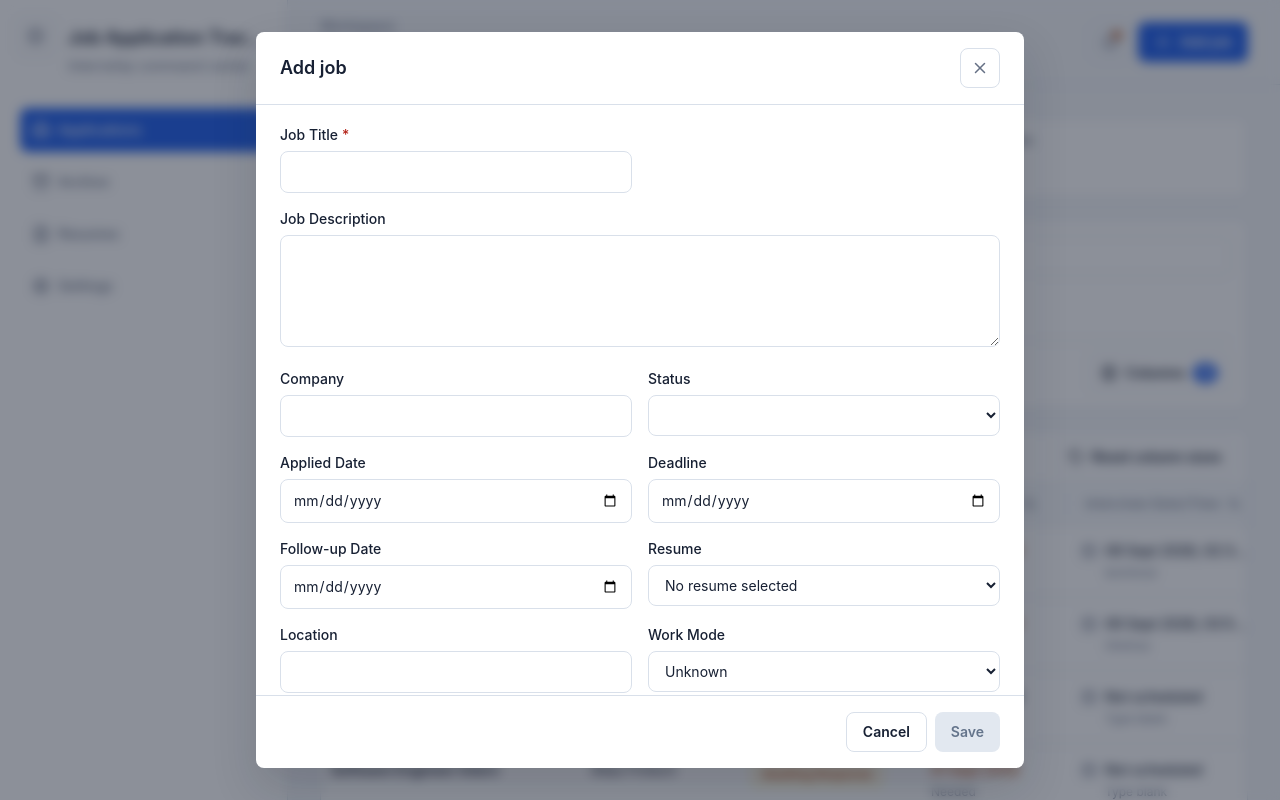
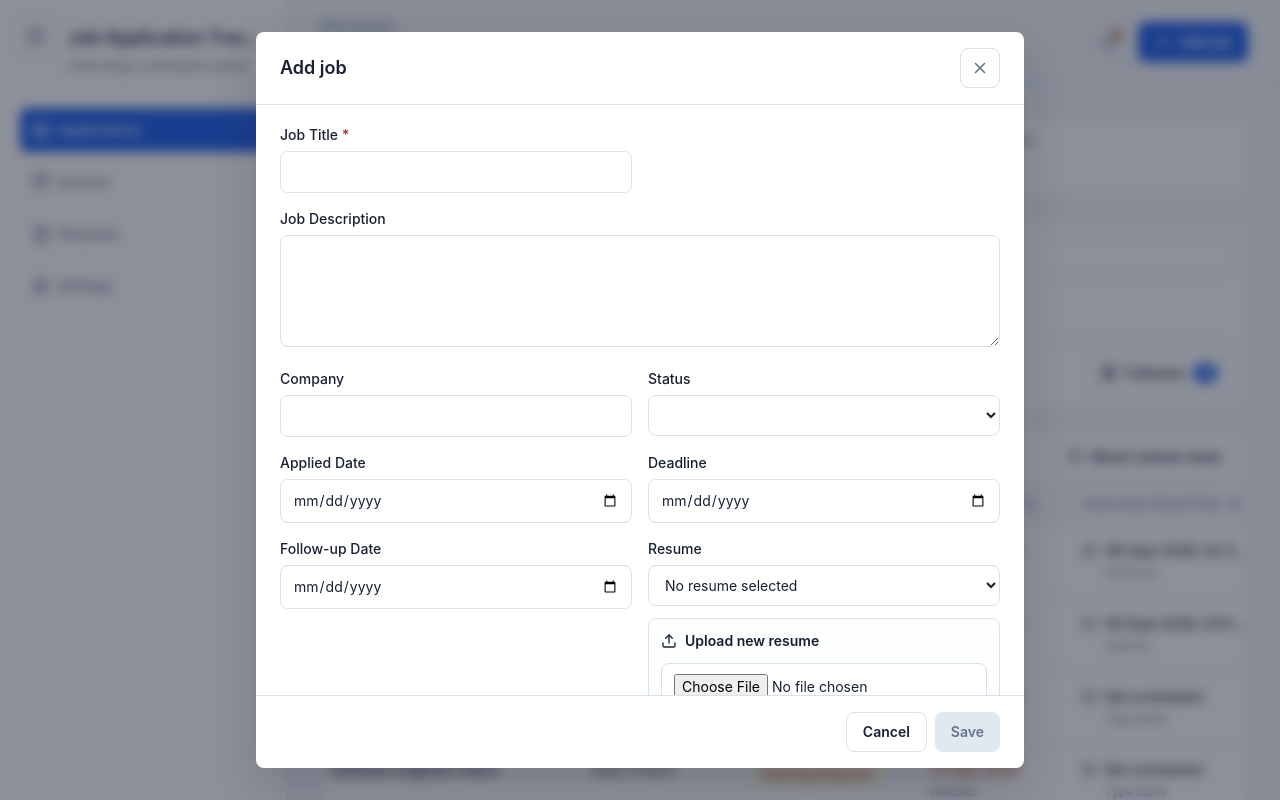
Before and after one commit to Simplificatedd/JobApplicationTracker, a React (Vite) app: page / in a window 1280 px wide. Both pictures are taken after a click on the button "Add job". Shown: the top 800 px of the page. Built offline with nearby package versions, Linux system fonts and the light colour scheme.

Commit message:
Wire resume upload into applications

```diff
--- a/src/App.tsx
+++ b/src/App.tsx
@@ -39,6 +39,7 @@ export function App() {
         isOpen={isAddOpen}
         onClose={() => setIsAddOpen(false)}
         onCreate={tracker.createApplication}
+        onUploadResume={tracker.uploadResume}
         resumes={tracker.resumes}
       />
     </AppShell>
--- a/src/features/applications/AddApplicationModal.tsx
+++ b/src/features/applications/AddApplicationModal.tsx
@@ -1,4 +1,4 @@
-import { X } from "lucide-react";
+import { Upload, X } from "lucide-react";
 import type { MouseEvent as ReactMouseEvent } from "react";
 import type { ReactNode } from "react";
 import { useState } from "react";
@@ -7,6 +7,7 @@ import { APPLICATION_SOURCES } from "../../lib/domain";
 import { UnsavedChangesDialog } from "../../components/UnsavedChangesDialog";
 import { useEscapeKey } from "../../hooks/useEscapeKey";
 import type { ApplicationInput } from "../../store/useTrackerStore";
+import type { ResumeUploadOptions, ResumeUploadResult } from "../../lib/resumeFiles";
 import type {
   ApplicationStatus,
   DeadlineEntryMode,
@@ -21,6 +22,10 @@ interface AddApplicationModalProps {
   isOpen: boolean;
   onClose: () => void;
   onCreate: (input: ApplicationInput) => void;
+  onUploadResume: (
+    file: File,
+    options?: ResumeUploadOptions,
+  ) => Promise<ResumeUploadResult>;
   resumes: ResumeMetadata[];
 }
 
@@ -47,6 +52,8 @@ interface AddApplicationFormState {
   interviewType: ApplicationInput["interviewType"];
   priority: Priority;
   resumeId: string;
+  resumeUploadName: string;
+  resumeUploadVersion: string;
   coverLetterVersion: string;
   salary: string;
   notes: string;
@@ -75,6 +82,8 @@ const initialFormState: AddApplicationFormState = {
   interviewType: "unknown",
   priority: "medium",
   resumeId: "",
+  resumeUploadName: "",
+  resumeUploadVersion: "",
   coverLetterVersion: "",
   salary: "",
   notes: "",
@@ -85,10 +94,13 @@ export function AddApplicationModal({
   isOpen,
   onClose,
   onCreate,
+  onUploadResume,
   resumes,
 }: AddApplicationModalProps) {
   const [form, setForm] = useState<AddApplicationFormState>(initialFormState);
   const [isDiscardWarningOpen, setIsDiscardWarningOpen] = useState(false);
+  const [resumeUploadFile, setResumeUploadFile] = useState<File | null>(null);
+  const [resumeUploadError, setResumeUploadError] = useState("");
   const [titleError, setTitleError] = useState("");
 
   useEscapeKey(isOpen && !isDiscardWarningOpen, requestClose);
@@ -110,7 +122,7 @@ export function AddApplicationModal({
   }
 
   function requestClose() {
-    if (isFormDirty(form)) {
+    if (isFormDirty(form) || resumeUploadFile) {
       setIsDiscardWarningOpen(true);
       return;
     }
@@ -120,12 +132,15 @@ export function AddApplicationModal({
 
   function closeModal() {
     setTitleError("");
+    setResumeUploadError("");
     onClose();
   }
 
   function discardAndClose() {
     setForm(initialFormState);
+    setResumeUploadFile(null);
     setIsDiscardWarningOpen(false);
+    setResumeUploadError("");
     setTitleError("");
     onClose();
   }
@@ -136,7 +151,7 @@ export function AddApplicationModal({
     }
   }
 
-  function handleSubmit(event: React.FormEvent<HTMLFormElement>) {
+  async function handleSubmit(event: React.FormEvent<HTMLFormElement>) {
     event.preventDefault();
 
     const trimmedTitle = form.jobTitle.trim();
@@ -147,6 +162,24 @@ export function AddApplicationModal({
     }
 
     const isInterviewing = form.status === "Interviewing";
+    let resumeId = trimOptional(form.resumeId);
+
+    setResumeUploadError("");
+
+    if (resumeUploadFile) {
+      try {
+        const upload = await onUploadResume(resumeUploadFile, {
+          displayName: form.resumeUploadName,
+          markAsUsed: true,
+          versionLabel: form.resumeUploadVersion,
+        });
+
+        resumeId = upload.resume.id;
+      } catch (error) {
+        setResumeUploadError(getErrorMessage(error));
+        return;
+      }
+    }
 
     onCreate({
       company: trimOptional(form.company) ?? "",
@@ -180,13 +213,15 @@ export function AddApplicationModal({
       interviewProctored: false,
       interviewDeadline: undefined,
       priority: form.priority,
-      resumeId: trimOptional(form.resumeId),
+      resumeId,
       coverLetterVersion: trimOptional(form.coverLetterVersion),
       salary: trimOptional(form.salary),
       notes: trimOptional(form.notes),
     });
 
     setForm(initialFormState);
+    setResumeUploadFile(null);
+    setResumeUploadError("");
     setTitleError("");
     onClose();
   }
@@ -361,6 +396,45 @@ export function AddApplicationModal({
                   </option>
                 ))}
               </select>
+              <div className="mt-3 rounded-lg border border-border bg-surface-raised p-3">
+                <div className="flex items-center gap-2 text-sm font-semibold text-foreground">
+                  <Upload aria-hidden="true" size={16} />
+                  Upload new resume
+                </div>
+                <div className="mt-3 grid gap-3 sm:grid-cols-2">
+                  <input
+                    accept=".pdf,.docx,application/pdf,application/vnd.openxmlformats-officedocument.wordprocessingml.document"
+                    className="field-control sm:col-span-2"
+                    onChange={(event) =>
+                      setResumeUploadFile(event.target.files?.[0] ?? null)
+                    }
+                    type="file"
+                  />
+                  <input
+                    className="field-control"
+                    onChange={(event) =>
+                      updateForm("resumeUploadName", event.target.value)
+                    }
+                    placeholder="Display name"
+                    type="text"
+                    value={form.resumeUploadName}
+                  />
+                  <input
+                    className="field-control"
+                    onChange={(event) =>
+                      updateForm("resumeUploadVersion", event.target.value)
+                    }
+                    placeholder="Version label"
+                    type="text"
+                    value={form.resumeUploadVersion}
+                  />
+                </div>
+                {resumeUploadError ? (
+                  <p className="mt-2 text-xs font-medium text-destructive">
+                    {resumeUploadError}
+                  </p>
+                ) : null}
+              </div>
             </Field>
 
             <Field label="Location">
@@ -579,6 +653,10 @@ function trimOptional(value: string) {
   return trimmed.length > 0 ? trimmed : undefined;
 }
 
+function getErrorMessage(error: unknown) {
+  return error instanceof Error ? error.message : "Resume upload failed.";
+}
+
 function Field({
   children,
   className = "",
--- a/src/features/applications/ApplicationDetailPanel.tsx
+++ b/src/features/applications/ApplicationDetailPanel.tsx
@@ -247,7 +247,14 @@ function ReadOnlyDetails({
             application.interviewType ?? "Type blank"
           }`}
         />
-        <DetailRow label="Resume" value={resume?.displayName ?? "Unassigned"} />
+        <DetailRow
+          label="Resume"
+          value={
+            resume
+              ? `${resume.displayName} / ${resume.originalFileName}`
+              : "Unassigned"
+          }
+        />
         <DetailRow label="Salary / pay" value={application.salary} />
       </section>
 
--- a/src/lib/resumeFiles.ts
+++ b/src/lib/resumeFiles.ts
@@ -4,6 +4,7 @@ import type { ResumeMetadata } from "../types/application";
 export interface ResumeUploadOptions {
   displayName?: string;
   downloadFileName?: string;
+  markAsUsed?: boolean;
   notes?: string;
   versionLabel?: string;
 }
@@ -81,6 +82,7 @@ export async function createResumeUploadResult({
       notes: trimOptional(options.notes),
       uploadedAt: timestamp,
       updatedAt: timestamp,
+      lastUsedAt: options.markAsUsed ? timestamp : undefined,
     },
   };
 }
```
